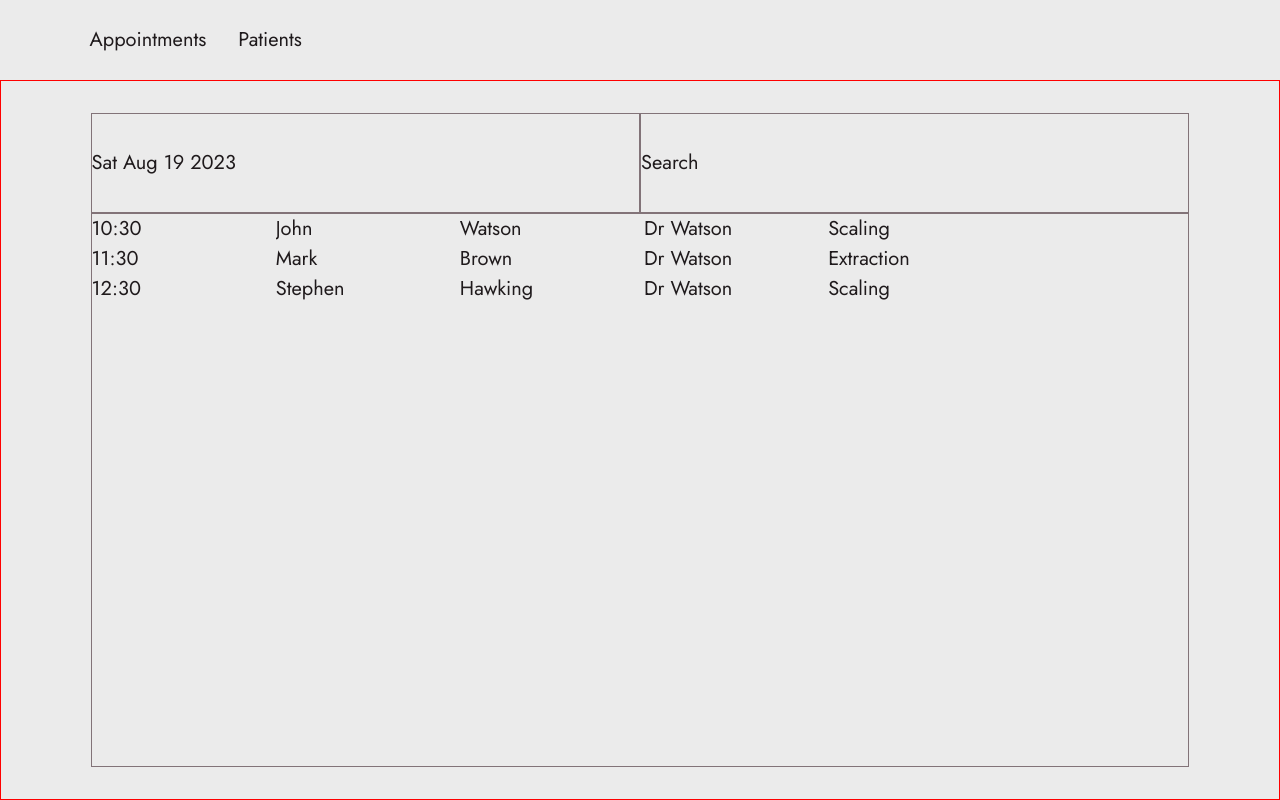
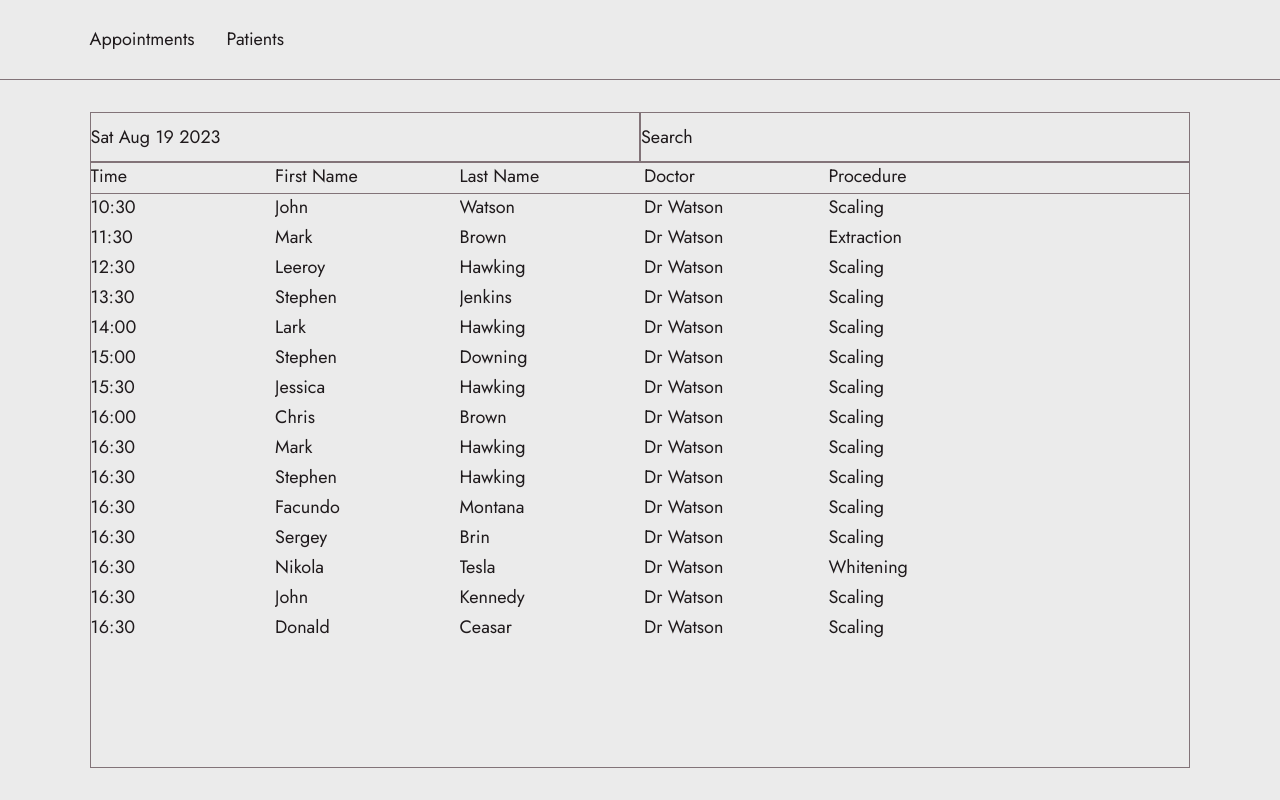
Before and after one commit to spqrod/watson-crm, a React (Create React App) app in the folder client/: page /#/appointments in a window 1280 px wide. Built offline with nearby package versions, Linux system fonts and the light colour scheme.

Commit message:
Add header row to appointments

```diff
--- a/client/src/components/AppointmentAsListItem.js
+++ b/client/src/components/AppointmentAsListItem.js
@@ -3,9 +3,13 @@ import "../styles/appointmentAsListItem.css";
 export default function AppointmentAsListItem(data) {
 
     const { appointment, handleAppointmentClick } = data;
+    const { isHeaderRow } = data;
+    let classNameString = "appointmentAsListItem"
+    if (isHeaderRow)
+        classNameString += " headerRow"
 
     return (
-        <li id={ appointment.id } className="appointmentAsListItem" onClick={handleAppointmentClick}>
+        <li id={ appointment.id } className={ classNameString } onClick={handleAppointmentClick}>
             <div className="infoContainer time">
                 <p>{appointment.time}</p>
             </div>
--- a/client/src/components/AppointmentFormForDialog.js
+++ b/client/src/components/AppointmentFormForDialog.js
@@ -41,13 +41,16 @@ export default function AppointmentFormForDialog(data) {
                     <input type="text" name="procedure" id="procedure" value={selectedAppointment.procedure}/>
                 </div>
 
-
-
             </div>
 
-            <button className="button">
-                Save
-            </button>
+            <div className="buttonsContainer">
+                <button className="button">
+                    Delete
+                </button>
+                <button className="button">
+                    Save
+                </button>
+            </div>
 
 
         </form>
--- a/client/src/pages/Appointments.js
+++ b/client/src/pages/Appointments.js
@@ -32,14 +32,145 @@ export default function Appointments() {
             id: 2,
             date: "02.03.2023",
             time: "12:30",
+            firstName: "Leeroy",
+            lastName: "Hawking",
+            doctor: "Dr Watson",
+            procedure: "Scaling",
+            payment: "Cash"
+        },
+        {
+            id: 3,
+            date: "02.03.2023",
+            time: "13:30",
+            firstName: "Stephen",
+            lastName: "Jenkins",
+            doctor: "Dr Watson",
+            procedure: "Scaling",
+            payment: "Cash"
+        },
+        {
+            id: 4,
+            date: "02.03.2023",
+            time: "14:00",
+            firstName: "Lark",
+            lastName: "Hawking",
+            doctor: "Dr Watson",
+            procedure: "Scaling",
+            payment: "Cash"
+        },
+        {
+            id: 5,
+            date: "02.03.2023",
+            time: "15:00",
+            firstName: "Stephen",
+            lastName: "Downing",
+            doctor: "Dr Watson",
+            procedure: "Scaling",
+            payment: "Cash"
+        },
+        {
+            id: 6,
+            date: "02.03.2023",
+            time: "15:30",
+            firstName: "Jessica",
+            lastName: "Hawking",
+            doctor: "Dr Watson",
+            procedure: "Scaling",
+            payment: "Cash"
+        },
+        {
+            id: 7,
+            date: "02.03.2023",
+            time: "16:00",
+            firstName: "Chris",
+            lastName: "Brown",
+            doctor: "Dr Watson",
+            procedure: "Scaling",
+            payment: "Cash"
+        },
+        {
+            id: 8,
+            date: "02.03.2023",
+            time: "16:30",
+            firstName: "Mark",
+            lastName: "Hawking",
+            doctor: "Dr Watson",
+            procedure: "Scaling",
+            payment: "Cash"
+        },
+        {
+            id: 9,
+            date: "02.03.2023",
+            time: "16:30",
             firstName: "Stephen",
             lastName: "Hawking",
             doctor: "Dr Watson",
             procedure: "Scaling",
             payment: "Cash"
         },
+        {
+            id: 10,
+            date: "02.03.2023",
+            time: "16:30",
+            firstName: "Facundo",
+            lastName: "Montana",
+            doctor: "Dr Watson",
+            procedure: "Scaling",
+            payment: "Nhima"
+        },
+        {
+            id: 11,
+            date: "02.03.2023",
+            time: "16:30",
+            firstName: "Sergey",
+            lastName: "Brin",
+            doctor: "Dr Watson",
+            procedure: "Scaling",
+            payment: "Cash"
+        },
+        {
+            id: 12,
+            date: "02.03.2023",
+            time: "16:30",
+            firstName: "Nikola",
+            lastName: "Tesla",
+            doctor: "Dr Watson",
+            procedure: "Whitening",
+            payment: "Cash"
+        },
+        {
+            id: 13,
+            date: "02.03.2023",
+            time: "16:30",
+            firstName: "John",
+            lastName: "Kennedy",
+            doctor: "Dr Watson",
+            procedure: "Scaling",
+            payment: "Nhima"
+        },
+        {
+            id: 14,
+            date: "02.03.2023",
+            time: "16:30",
+            firstName: "Donald",
+            lastName: "Ceasar",
+            doctor: "Dr Watson",
+            procedure: "Scaling",
+            payment: "Cash"
+        },
 
     ];
+
+    const appointmentHeaderRow = {
+        id: 0,
+        date: "Date",
+        time: "Time",
+        firstName: "First Name",
+        lastName: "Last Name",
+        doctor: "Doctor",
+        procedure: "Procedure",
+        payment: "Payment"
+    };
 
     const date = new Date().toDateString();
 
@@ -82,6 +213,7 @@ export default function Appointments() {
                 <p>Search</p>
             </div>
             <ul className="appointmentListContainer" >
+                <AppointmentAsListItem isHeaderRow={ true } appointment={ appointmentHeaderRow } />
                 { display.renderAppointmentsList() }
             </ul>
             <dialog className="dialog">
--- a/client/src/styles/appointmentAsListItem.css
+++ b/client/src/styles/appointmentAsListItem.css
@@ -4,6 +4,10 @@
     grid-auto-columns: 1fr;
     grid-auto-flow: column;
     grid-template-rows: 30px;
+
+    &.headerRow {
+        border-bottom: var(--border);
+    }
 
     .infoContainer {
         overflow: scroll;
--- a/client/src/styles/appointmentFormForDialog.css
+++ b/client/src/styles/appointmentFormForDialog.css
@@ -20,4 +20,10 @@
         }
     }
 
+    .buttonsContainer {
+        width: 100%;
+        display: flex;
+        justify-content: space-between;
+    }
+
 }
--- a/client/src/styles/appointments.css
+++ b/client/src/styles/appointments.css
@@ -1,7 +1,7 @@
 .appointmentsPage {
     display: grid;
     grid-template-columns: 1fr 1fr;
-    grid-template-rows: 100px 1fr;
+    grid-template-rows: 50px 1fr;
 
     .dateContainer {
         grid-column: 1 / 2;
@@ -23,6 +23,7 @@
         grid-column: 1 / 3;
         grid-row: 2 / 3;
         border: var(--border);
+        overflow: scroll;
     }
 
 }
--- a/client/src/styles/global.css
+++ b/client/src/styles/global.css
@@ -25,7 +25,7 @@ h2 {
 }
 
 p, a, span, div {
-    font-size: 20px;
+    font-size: 18px;
     font-family: var(--font-family-2);
 }
 
@@ -33,7 +33,6 @@ p, a, span, div {
     height: calc(100vh - var(--header-height));
     padding: var(--big-gap) var(--side-padding-for-sections);
     background-color: var(--background);
-    border: 1px solid red;
 }
 
 li {
@@ -67,26 +66,6 @@ input, input:focus, textarea, textarea:focus {
 textarea {
     width: 100%;
     min-height: 200px;
-}
-
-.legalConsentCheckboxContainer {
-    display: flex;
-    align-items: center;
-    gap: var(--medium-gap);
-}
-
-.legalConsentCheckbox {
-    width: 40px;
-    height: 40px;
-}
-
-.legalConsentLabel, .legalConsentLabel * {
-    font-size: 16px;
-}
-
-.socialLinksContainer {
-    justify-content: center;
-    gap: var(--big-gap);
 }
 
 .form {
--- a/client/src/styles/header.css
+++ b/client/src/styles/header.css
@@ -4,6 +4,7 @@
     background-color: var(--background);
     display: flex;
     align-items: center;
+    border-bottom: var(--border);
 
     .menuContainer {
         display: flex;
```
